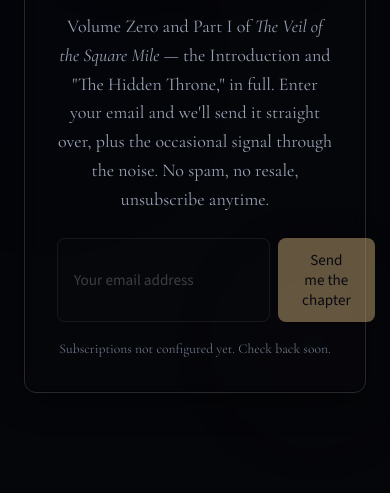
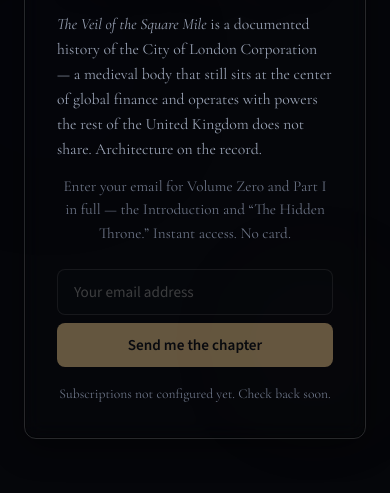
Before and after one commit to jackschu88/theveilpress, an Astro site: page /brief in a window 390 px wide. Shown: the part 351-844 px from the top of the page. Built offline with nearby package versions, Linux system fonts and the light colour scheme; Astro itself is replaced by a stand-in of ours; no server answers.

Commit message:
Clarify book premise on /read and /brief capture pages

```diff
--- a/src/pages/brief.astro
+++ b/src/pages/brief.astro
@@ -3,8 +3,6 @@
 
 const formAction = import.meta.env.PUBLIC_BRIEF_FORM_ACTION;
 const hasFormAction = typeof formAction === 'string' && formAction.trim().length > 0;
-// This is a static build — Astro.url has no per-visitor query string at
-// build time. The real ?src= value is filled in client-side below.
 const source = 'brief-direct';
 ---
 
@@ -16,11 +14,17 @@
     <div class="vp-glass vp-glass--card brief-card">
       <p class="vp-eyebrow">Free excerpt</p>
       <h1 class="brief-heading">Get the first chapter free</h1>
+
+      <p class="brief-what">
+        <em>The Veil of the Square Mile</em> is a documented history of the City of London
+        Corporation — a medieval body that still sits at the center of global finance and operates
+        with powers the rest of the United Kingdom does not share. Architecture on the record.
+      </p>
       <p class="brief-desc">
-        Volume Zero and Part I of <em>The Veil of the Square Mile</em> — the Introduction and
-        "The Hidden Throne," in full. Enter your email and we'll send it straight over, plus the
-        occasional signal through the noise. No spam, no resale, unsubscribe anytime.
+        Enter your email for Volume Zero and Part I in full — the Introduction and “The Hidden
+        Throne.” Instant access. No card.
       </p>
+
       {
         hasFormAction ? (
           <form class="brief-form" method="post" action="/api/brief-signup">
@@ -30,6 +34,7 @@
               name="email"
               placeholder="Your email address"
               required
+              autocomplete="email"
             />
             <input type="hidden" name="source" id="brief-source" value={source} />
             <input type="text" name="_gotcha" style="display:none" tabindex="-1" autocomplete="off" />
@@ -37,12 +42,7 @@
           </form>
         ) : (
           <div class="brief-form brief-form--disabled">
-            <input
-              class="brief-input"
-              type="email"
-              placeholder="Your email address"
-              disabled
-            />
+            <input class="brief-input" type="email" placeholder="Your email address" disabled />
             <button class="brief-submit" type="button" disabled>Send me the chapter</button>
           </div>
         )
@@ -75,7 +75,7 @@
   }
 
   .brief-card {
-    max-width: 30rem;
+    max-width: 32rem;
     width: 100%;
     padding: var(--vp-space-6);
     text-align: center;
@@ -89,11 +89,21 @@
     margin: 0 0 var(--vp-space-4);
   }
 
+  .brief-what {
+    color: var(--vp-text-secondary);
+    margin: 0 auto var(--vp-space-3);
+    max-width: 28rem;
+    line-height: 1.6;
+    font-size: 0.98rem;
+    text-align: left;
+  }
+
   .brief-desc {
-    color: var(--vp-text-secondary);
+    color: var(--vp-text-muted);
     margin: 0 auto var(--vp-space-5);
-    max-width: 24rem;
-    line-height: 1.6;
+    max-width: 26rem;
+    line-height: 1.55;
+    font-size: 0.95rem;
   }
 
   .brief-form {
@@ -127,7 +137,7 @@
     color: #0c0e14;
     font-family: 'Source Sans 3', sans-serif;
     font-size: 0.95rem;
-    font-weight: 500;
+    font-weight: 600;
     cursor: pointer;
     transition: background var(--vp-duration) var(--vp-ease);
   }
@@ -149,4 +159,10 @@
     opacity: 0.5;
     cursor: not-allowed;
   }
+
+  @media (max-width: 520px) {
+    .brief-form {
+      flex-direction: column;
+    }
+  }
 </style>
```
Also changed, not shown: src/pages/read.astro (+23 -7 lines).
